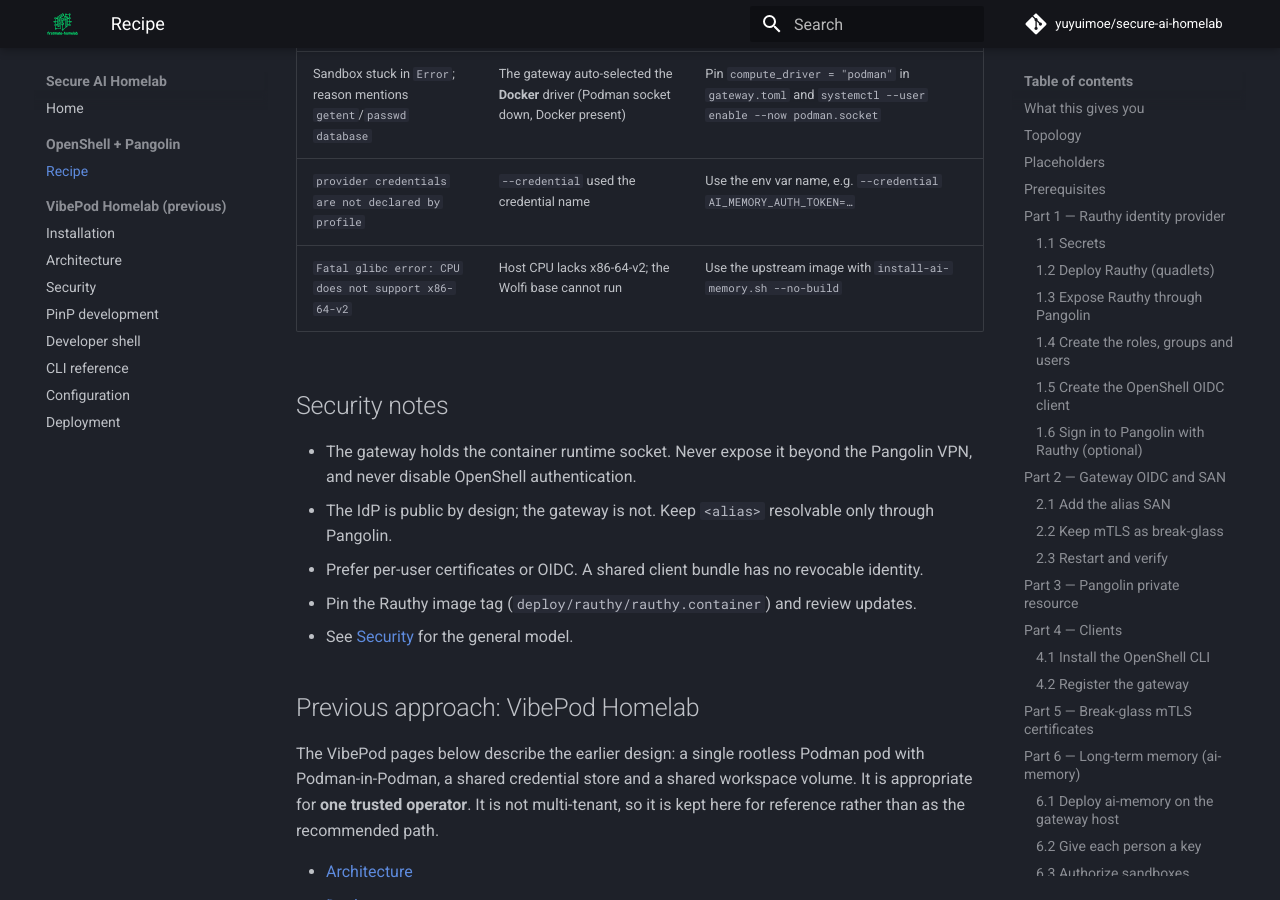
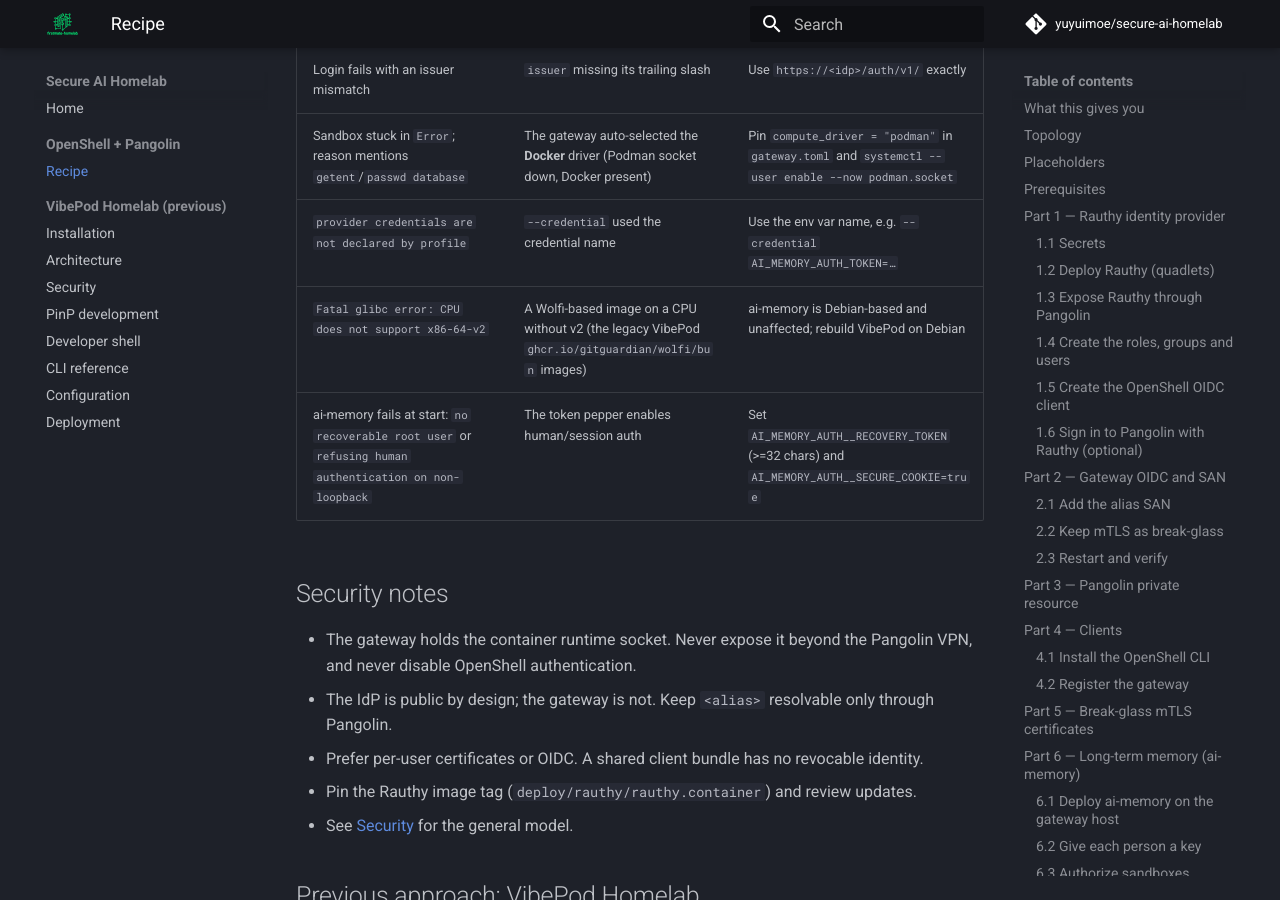
Before and after one commit to yuyuimoe/secure-ai-homelab, an MkDocs documentation site: the page built from docs/guides/openshell-pangolin.md, in a window 1280 px wide and 900 px high, scrolled down 10742 px. Built offline with MkDocs 1.6.1 and Material for MkDocs 9.7.7, drawn with Linux system fonts in a browser that asks for light colours; comment, search, counter and statistics services are not loaded; some of the changed text lies outside the part shown.

Commit message:
fix(ai-memory): Debian base + required auth env
- Dockerfile: switch the ai-memory base from Wolfi to debian:bookworm-slim so
  it runs on CPUs without x86-64-v2 (Wolfi apk dies with a glibc v2 error).
- env: the token pepper enables human auth, which needs a recoverable root and
  secure cookies; add AI_MEMORY_AUTH__RECOVERY_TOKEN and
  AI_MEMORY_AUTH__SECURE_COOKIE=true (the service otherwise fails on restart).
- installer generates the recovery token; guide note and troubleshooting
  updated.

````diff
--- a/docs/guides/openshell-pangolin.md
+++ b/docs/guides/openshell-pangolin.md
@@ -397,10 +397,11 @@ The server binds host loopback. The OpenShell supervisor is host-networked and
 reaches it through the `host.openshell.internal` alias (which maps to
 `host_gateway_ip`, `127.0.0.1` on native Linux).
 
-!!! note "CPUs without x86-64-v2"
-    The Wolfi-based image needs x86-64-v2 (SSE4.2/POPCNT). On a v2-less host the
-    build fails with `Fatal glibc error: CPU does not support x86-64-v2`. Use the
-    upstream image instead:
+!!! note "Image base"
+    The ai-memory image is Debian-based (`debian:bookworm-slim`), which runs on
+    baseline x86-64 — including hosts whose CPU lacks x86-64-v2, where a Wolfi
+    base dies with `Fatal glibc error: CPU does not support x86-64-v2`. To skip
+    the local build, `--no-build` uses a prebuilt image:
 
     ```bash
     podman pull docker.io/akitaonrails/ai-memory:latest
@@ -448,7 +449,8 @@ the shipped profile lists `/usr/bin/curl` for the smoke test.
 | Login fails with an issuer mismatch | `issuer` missing its trailing slash | Use `https://<idp>/auth/v1/` exactly |
 | Sandbox stuck in `Error`; reason mentions `getent`/`passwd database` | The gateway auto-selected the **Docker** driver (Podman socket down, Docker present) | Pin `compute_driver = "podman"` in `gateway.toml` and `systemctl --user enable --now podman.socket` |
 | `provider credentials are not declared by profile` | `--credential` used the credential name | Use the env var name, e.g. `--credential AI_MEMORY_AUTH_TOKEN=…` |
-| `Fatal glibc error: CPU does not support x86-64-v2` | Host CPU lacks x86-64-v2; the Wolfi base cannot run | Use the upstream image with `install-ai-memory.sh --no-build` |
+| `Fatal glibc error: CPU does not support x86-64-v2` | A Wolfi-based image on a CPU without v2 (the legacy VibePod `ghcr.io/gitguardian/wolfi/bun` images) | ai-memory is Debian-based and unaffected; rebuild VibePod on Debian |
+| ai-memory fails at start: `no recoverable root user` or `refusing human authentication on non-loopback` | The token pepper enables human/session auth | Set `AI_MEMORY_AUTH__RECOVERY_TOKEN` (>=32 chars) and `AI_MEMORY_AUTH__SECURE_COOKIE=true` |
 
 ## Security notes
 
````
Also changed, not shown: 3 other files.
